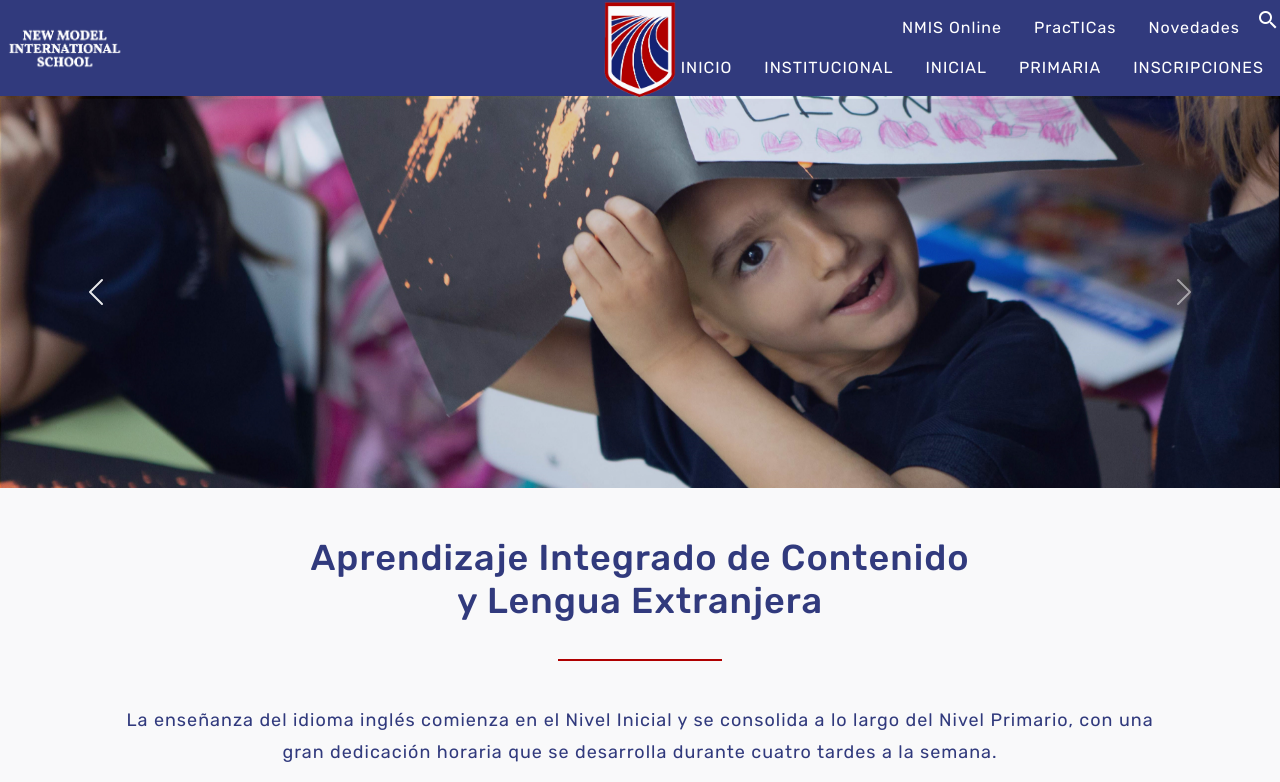
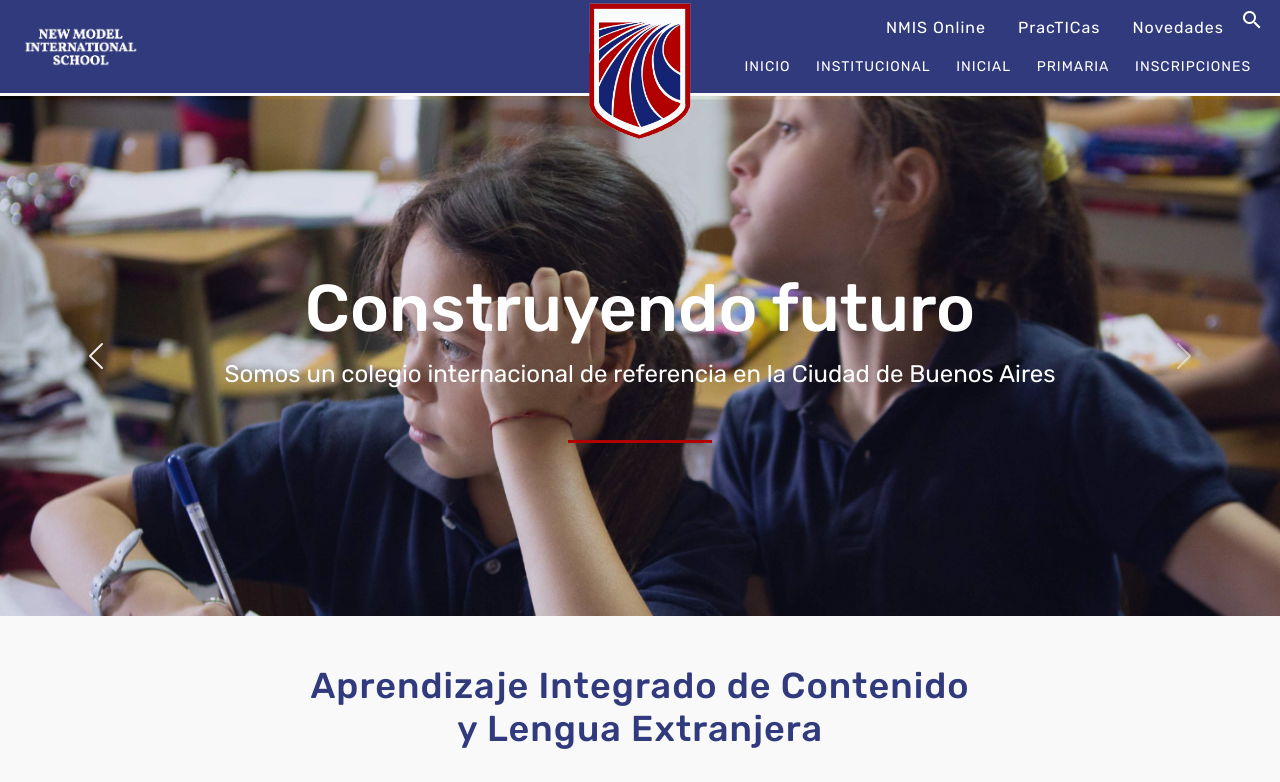
Before and after one commit to matiasrsolis/newModel-p3dsn, a plain HTML site: page index.html in a window 1280 px wide. Both pictures are taken after a click on the button "Previous". Shown: the top 782 px of the page. Drawn offline with nearby package versions, Linux system fonts and the light colour scheme.

```diff
--- a/css/style.css
+++ b/css/style.css
@@ -161,6 +161,7 @@ header{
     width: 100%;
     top: 0;
     left: 0;
+    padding: 1em;
 }
 
 .headerBox{
@@ -193,6 +194,7 @@ header{
 
 .headerBox .navSuperior li a{
     text-transform: uppercase;
+    font-size: 14px
 }
 
 .headerBox ul li a:hover{
@@ -215,6 +217,59 @@ header .escudo img{
     margin: auto;
     display: block;
     width: 4.9em;
+}
+
+#isologo{
+    display: none;
+    width: 11em;
+}
+
+.carousel-item{
+    position: relative;
+    height: 65vh;
+}
+
+.carousel-item img{
+    object-fit: cover;
+    height: 100%;
+    width: 100%;
+}
+
+.carousel-item .slideTxt{
+    position: absolute;
+    top: 0;
+    left: 0;
+    height: 100%;
+    width: 100%;
+    margin: 0 auto;
+    display: flex;
+    justify-content: center;
+    align-items: center;
+    flex-direction: column;
+    padding: 0 3.5em;
+}
+
+.carousel-item .slideTxt h1,
+.carousel-item .slideTxt h2{
+    font-size: 2.2em
+}
+
+.carousel-item .slideTxt h1,
+.carousel-item .slideTxt h2,
+.carousel-item .slideTxt p{
+    color: #ffffff;
+    text-align: center;
+    max-width: 989px;
+}
+
+.carousel-item .slideTxt p{
+    margin-top: 1em
+}
+
+.carousel-item .slideTxt .separador{
+    border-bottom: solid 3px #B00000;
+    width: 9em;
+    margin-top: 2em
 }
 
 .outlineNone{
@@ -576,6 +631,7 @@ main{
     #practicas .blogItems>ul{
         padding: 0 70px;
     }
+}
 
 /*-Laptop-*/
 @media(min-width: 992px){
@@ -588,6 +644,15 @@ main{
         display: flex;
         flex-direction: column-reverse;
         align-items: flex-end;
+    }
+
+    header .escudo img{
+        margin: 0;
+        width: 7em;
+    }
+
+    .headerBox .navSuperior li a.nav-link{
+        padding: .5rem .8rem;
     }
 
     .marginWidth{
@@ -632,6 +697,23 @@ main{
         overflow: hidden;
     }
 
+    .carousel-item .slideTxt h1,
+    .carousel-item .slideTxt h2{
+        font-size: 4.125em;
+    }
+
+    .carousel-item .slideTxt p{
+        font-size: 1.5em;
+        margin-top: 0
+    }
+
+}
+
+@media(min-width: 1200px){
+    header .escudo img{
+        margin: auto;
+        width: 7em;
+    }
 }
 
 /*-Desktop-*/
@@ -640,6 +722,12 @@ main{
         font-size: 1.125em;
     }
 
+    .headerBox .navSuperior li a{
+        font-size: 1.125em;
+    }
 
+    header .escudo img{
+        width: 10em;
+    }
 
 }
--- a/index.html
+++ b/index.html
@@ -4,9 +4,9 @@
     <meta charset="UTF-8">
     <meta name="viewport" content="width=device-width, user-scalable=no">
     <title>New Model International School</title>
-       <script
-  src="https://code.jquery.com/jquery-3.5.1.js"
-  integrity="sha256-QWo7LDvxbWT2tbbQ97B53yJnYU3WhH/C8ycbRAkjPDc="
+    <script
+  src="https://code.jquery.com/jquery-3.5.1.min.js"
+  integrity="sha256-9/aliU8dGd2tb6OSsuzixeV4y/faTqgFtohetphbbj0="
   crossorigin="anonymous"></script>
     <script src="js/main.js"></script>
     <script src="https://kit.fontawesome.com/861dcd5a75.js" crossorigin="anonymous"></script>
@@ -19,7 +19,10 @@
 
     <header class="bgBlue fontWhite spacing navbar navbar-expand-lg">
         <div class="headerBox container-fluid">
-            <img id="logo" src="img/header-new-model.png" alt="New Model logo">
+           <a href="index.html">
+              <img id="logo" src="img/header-new-model.png" alt="New Model logo">
+                <img id="isologo" src="img/header-new-model1.png" alt="New Model isologo">
+           </a>
             <button class="navbar-toggler outlineNone" type="button" data-bs-toggle="collapse" data-bs-target="#navbarSupportedContent" aria-controls="navbarSupportedContent" aria-expanded="false" aria-label="Toggle navigation">
               <span class="navbar-toggler-icon"><i class="material-icons fontWhite">menu</i></span>
             </button>
@@ -49,12 +52,25 @@
           <div class="carousel-inner">
             <div class="carousel-item active">
               <img src="img/slide-1.jpg" class="d-block w-100" alt="...">
+              <div class="slideTxt">
+                  <h1>Construyendo futuro</h1>
+                  <p>Somos un colegio internacional de referencia en la Ciudad de Buenos Aires</p>
+                  <div class="separador"></div>
+              </div>
             </div>
             <div class="carousel-item">
               <img src="img/slide-2.jpg" class="d-block w-100" alt="...">
+              <div class="slideTxt">
+                  <h2>Donde el niño juega, experimenta y aprende.</h2>
+                  <div class="separador"></div>
+              </div>
             </div>
             <div class="carousel-item">
               <img src="img/slide-3.jpg" class="d-block w-100" alt="...">
+              <div class="slideTxt">
+                  <h2>Conciencia Ambiental y Cuidado de la Salud.</h2>
+                  <div class="separador"></div>
+              </div>
             </div>
           </div>
           <a class="carousel-control-prev" href="#carouselExampleControls" role="button" data-bs-slide="prev">
--- a/js/main.js
+++ b/js/main.js
@@ -1,5 +1,15 @@
-var myCarousel = document.querySelector('#myCarousel')
-var carousel = new bootstrap.Carousel(myCarousel, {
-  interval: 2000,
-  wrap: false
-})
+$(document).ready(function() {
+     $(window).on('scroll', function(){
+        if($(window).scrollTop()){
+            $('#isologo').css({"display":"block"});
+            $('#logo').css({"display":"none"});
+            $('.escudo').css({"display":"none"});
+            //$('.headerBox nav').css({"flex-direction":"row"});
+        } else {
+            $('#isologo').css({"display":"none"});
+            $('#logo').css({"display":"block"});
+            $('.escudo').css({"display":"block"});
+            //$('.headerBox nav').css({"flex-direction":"column-reverse"});
+        }
+    });
+});
```
